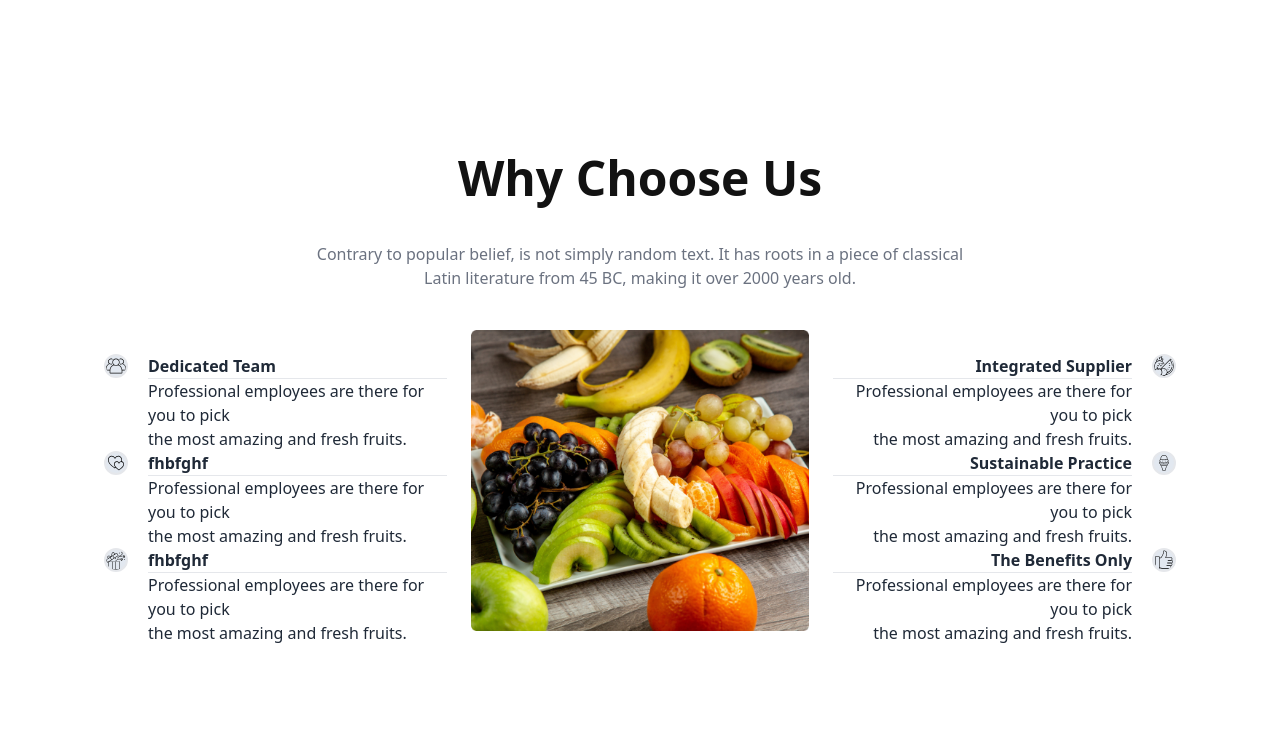
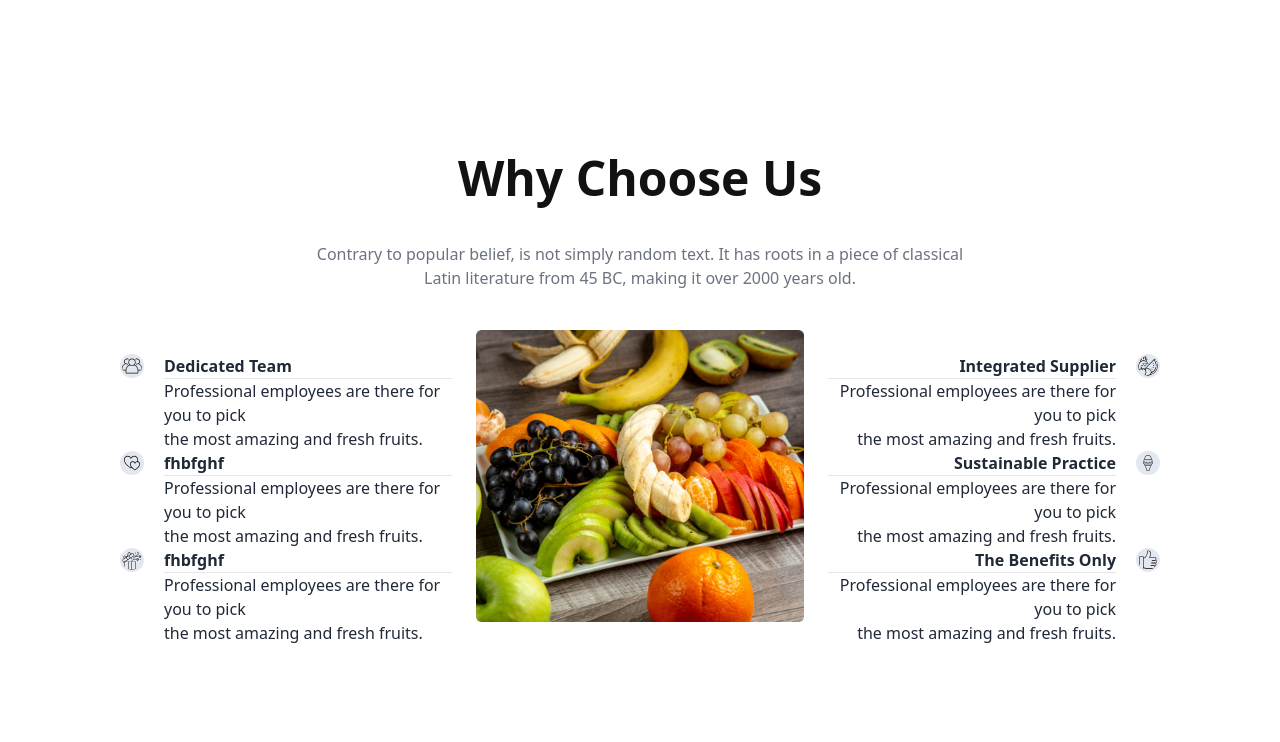
Before and after one commit to sajmun14/B8A3-fruit-burst, a plain HTML site: page index.html in a window 1280 px wide. Shown: the part 3058-3800 px from the top of the page. Drawn offline with nearby package versions, Linux system fonts and the light colour scheme; files whose address does not match are found by name.

Commit message:
added tailwind css

```diff
--- a/index.html
+++ b/index.html
@@ -517,12 +517,12 @@
 
        <!-- why choose us section starts -->
 
-       <section class=" m-20">
+       <section class=" m-24">
         <div class="text-center p-10">
         <h1 class="text-5xl font-extrabold text-[#121212] p-10">Why Choose Us</h1>
         <p class="font-medium text-gray-500">Contrary to popular belief, is not simply random text. It has roots in a piece of classical <br> Latin literature from 45 BC, making it over 2000 years old.</p>
       </div>
-       <div class="flex position">
+       <div class="flex justify-center ">
 
 
       <div class="m-6" >
```
